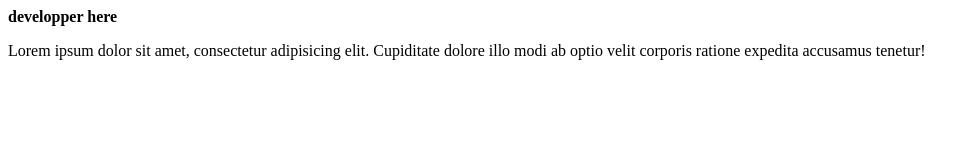
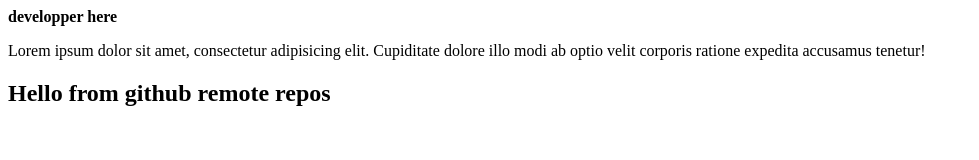
Before and after one commit to younesKH23/tp1_devops, a plain HTML site: page index.html in a window 1280 px wide. Shown: the whole page, without its empty margins (0-979 px from the left). Drawn offline with Linux system fonts and the light colour scheme.

Commit message:
Update index.html

```diff
--- a/index.html
+++ b/index.html
@@ -9,4 +9,5 @@
 <body>
     <b>developper here</b>
     <p>Lorem ipsum dolor sit amet, consectetur adipisicing elit. Cupiditate dolore illo modi ab optio velit corporis ratione expedita accusamus tenetur!</p>
+    <h2>Hello from github remote repos</h2>
 </html>
```
